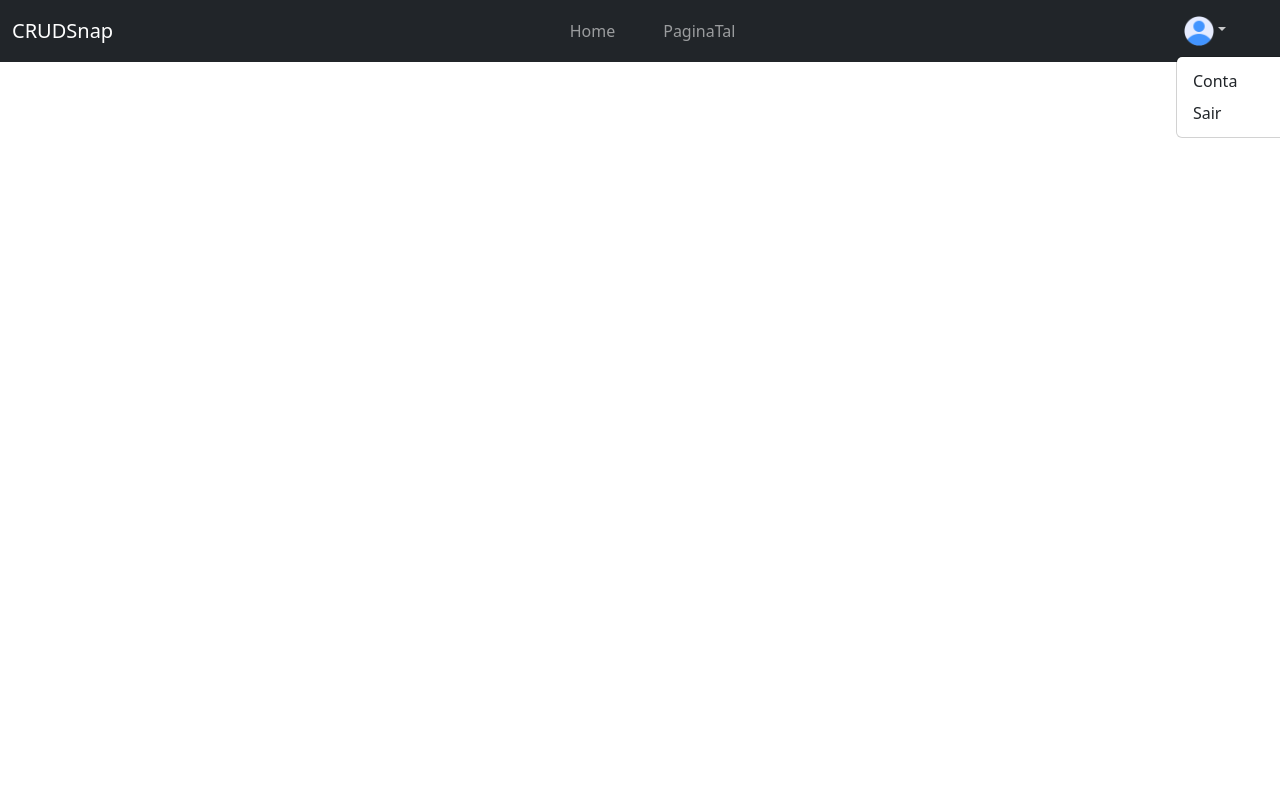
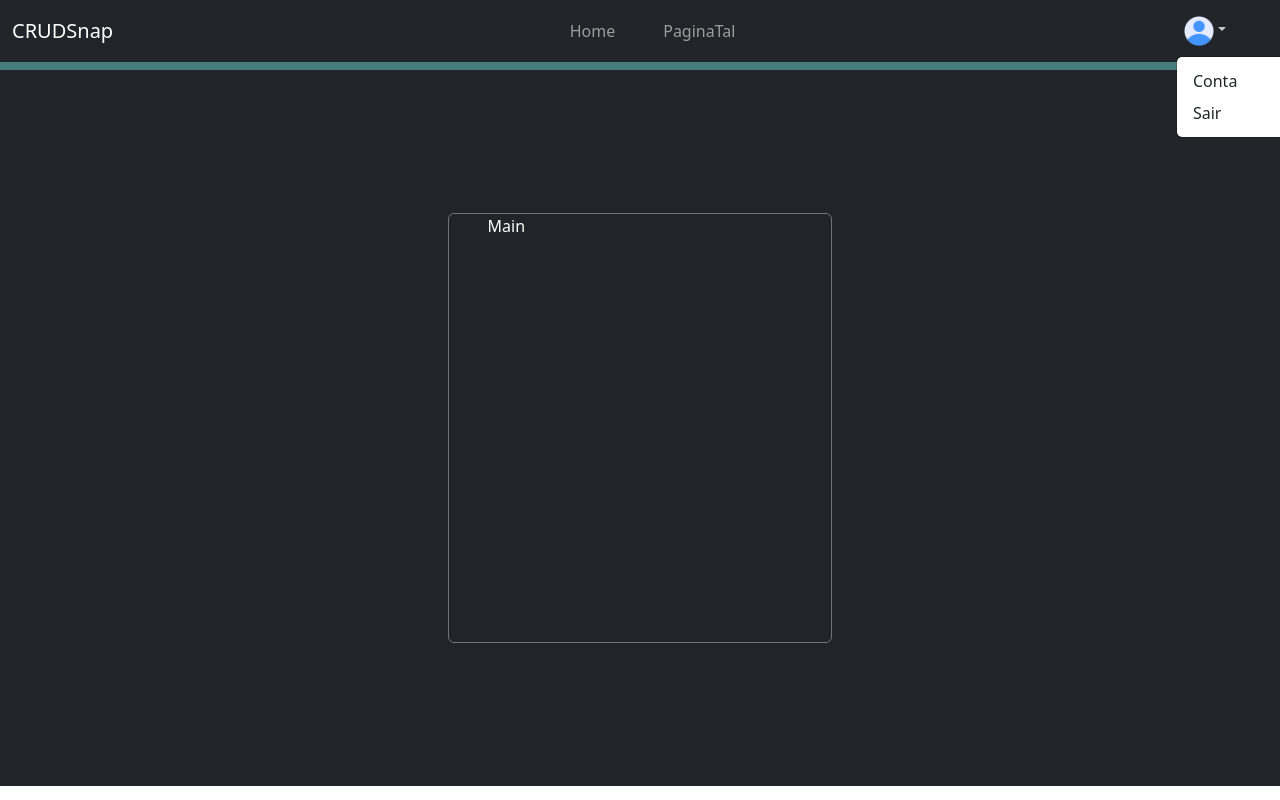
Before and after one commit to Rick504/CRUDSnap_frontend, a Vue app: page / in a window 1280 px wide. Both pictures are taken after a click on the button 1221 px from the left and 31 px from the top of the page. Shown: the top 800 px of the page. Built offline with nearby package versions, Linux system fonts and the light colour scheme.

Commit message:
criando tema dark, e criando componetes do HomeView como header e main

```diff
--- a/src/assets/base.css
+++ b/src/assets/base.css
@@ -11,3 +11,7 @@
 body {
   min-height: 100vh;
 }
+
+#app {
+  background-color: rgb(71, 124, 124);
+}
--- a/src/router/index.ts
+++ b/src/router/index.ts
@@ -1,5 +1,5 @@
 import { createRouter, createWebHistory } from 'vue-router';
-import HomeView from '../views/HomeView.vue';
+import HomeView from '@/views/HomeView/HomeView.vue';
 
 const router = createRouter({
   history: createWebHistory(import.meta.env.BASE_URL),
@@ -15,7 +15,7 @@ const router = createRouter({
     {
       path: '/login',
       name: 'login',
-      component: () => import('../views/Login.vue'),
+      component: () => import('@/views/Login.vue'),
       meta: {
         public: true,
       },
--- a/src/views/HomeView.vue
+++ /dev/null
@@ -1,38 +0,0 @@
-<script setup lang="ts">
-import { RouterLink } from 'vue-router'
-import ImgUser from '@/components/icons/ImgUser.vue'
-</script>
-
-<template>
-  <header>
-    <nav class="navbar navbar-expand-lg navbar-dark bg-dark">
-      <div class="container-fluid">
-        <RouterLink class="navbar-brand" to="/"> CRUDSnap </RouterLink>
-        <ul class="navbar-nav">
-          <li class="nav-item">
-            <RouterLink class="nav-link px-4" to="/"> Home </RouterLink>
-          </li>
-          <li class="nav-item">
-            <RouterLink class="nav-link px-4" to="/#"> PaginaTal </RouterLink>
-          </li>
-        </ul>
-        <ul class="navbar-nav">
-          <li class="nav-item dropdown">
-            <a class="nav-link dropdown-toggle" href="#" id="navbarDropdownMenuLink" role="button"
-              data-bs-toggle="dropdown" aria-expanded="false">
-              <ImgUser />
-            </a>
-            <ul class="dropdown-menu" aria-labelledby="navbarDropdownMenuLink">
-              <li>
-                <RouterLink class="dropdown-item" to="/account"> Conta </RouterLink>
-              </li>
-              <li>
-                <RouterLink class="dropdown-item" to="/login"> Sair </RouterLink>
-              </li>
-            </ul>
-          </li>
-        </ul>
-      </div>
-    </nav>
-  </header>
-</template>
--- /dev/null
+++ b/src/views/HomeView/HomeView.vue
@@ -0,0 +1,10 @@
+<script setup lang="ts">
+import Header from '@/views/HomeView/components/Header.vue'
+import Main from '@/views/HomeView/components/Main.vue'
+
+</script>
+
+<template>
+  <Header />
+  <Main />
+</template>
--- /dev/null
+++ b/src/views/HomeView/components/Header.vue
@@ -0,0 +1,38 @@
+<script setup lang="ts">
+import { RouterLink } from 'vue-router'
+import ImgUser from '@/components/icons/ImgUser.vue'
+</script>
+
+<template>
+    <header>
+        <nav class="navbar navbar-expand-lg navbar-dark bg-dark">
+            <div class="container-fluid">
+                <RouterLink class="navbar-brand" to="/"> CRUDSnap </RouterLink>
+                <ul class="navbar-nav">
+                    <li class="nav-item">
+                        <RouterLink class="nav-link px-4" to="/"> Home </RouterLink>
+                    </li>
+                    <li class="nav-item">
+                        <RouterLink class="nav-link px-4" to="/#"> PaginaTal </RouterLink>
+                    </li>
+                </ul>
+                <ul class="navbar-nav">
+                    <li class="nav-item dropdown">
+                        <a class="nav-link dropdown-toggle" href="#" id="navbarDropdownMenuLink" role="button"
+                            data-bs-toggle="dropdown" aria-expanded="false">
+                            <ImgUser />
+                        </a>
+                        <ul class="dropdown-menu" aria-labelledby="navbarDropdownMenuLink">
+                            <li>
+                                <RouterLink class="dropdown-item" to="/account"> Conta </RouterLink>
+                            </li>
+                            <li>
+                                <RouterLink class="dropdown-item" to="/login"> Sair </RouterLink>
+                            </li>
+                        </ul>
+                    </li>
+                </ul>
+            </div>
+        </nav>
+    </header>
+</template>
--- /dev/null
+++ b/src/views/HomeView/components/Main.vue
@@ -0,0 +1,24 @@
+<template>
+    <main class="bg-dark text-white">
+        <div class="text-center border border-secondary rounded-2">
+            <div>
+                Main
+            </div>
+        </div>
+    </main>
+</template>
+
+<style scoped>
+main {
+    margin-top: 0.5rem;
+    height: 89.4vh;
+    display: flex;
+    justify-content: center;
+    align-items: center;
+}
+
+main div {
+    width: 30%;
+    height: 60%;
+}
+</style>
--- a/src/views/Login.vue
+++ b/src/views/Login.vue
@@ -41,7 +41,7 @@ async function login() {
 </script>
 
 <template>
-    <div id="containerFormLogin" class="container border border-2 rounded-4">
+    <div id="containerFormLogin" class="container rounded-3 bg-dark text-white">
         <form id="formLogin" @submit.prevent="login">
             <div class="row mx-3 d-flex">
                 <div class="col-4">
@@ -73,8 +73,8 @@ async function login() {
         </form>
     </div>
     <div class="container">
-        <div class="row mt-5">
-            <div class="offset-4 col-4 text-center border border-2 rounded-4 p-4">
+        <div class="row mt-4">
+            <div class="offset-4 col-4 text-center rounded-4 p-4 bg-dark text-white">
                 <div>Não tem uma conta? </div>
                 <div class="h2">Cadastre-se</div>
                 <form @submit.prevent="register">
@@ -121,7 +121,7 @@ async function login() {
 }
 
 #containerFormLogin {
-    margin-left: 40rem;
+    margin-left: 38rem;
     width: 44rem;
 }
 
```
